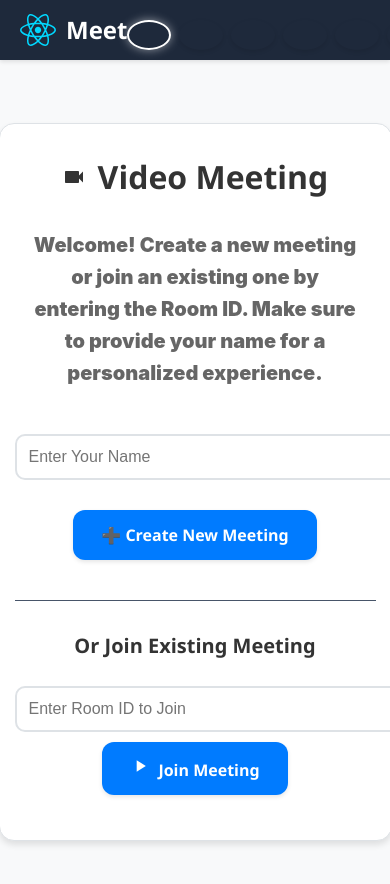
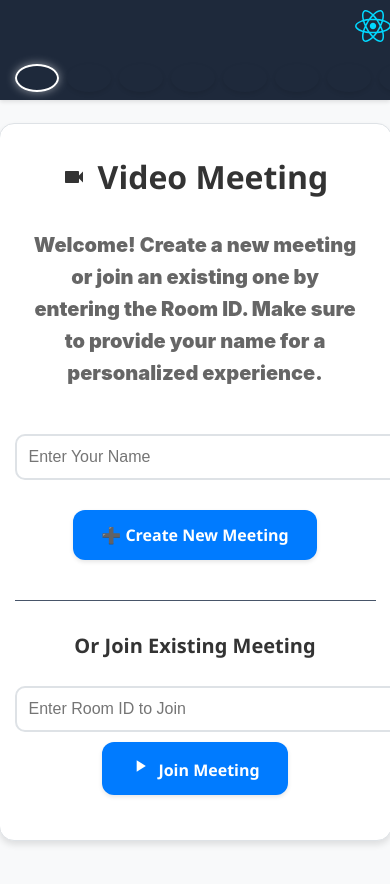
Before and after one commit to nishunisht4997-prog/MeetFrontend, a React app: page / in a window 390 px wide. Shown: the top 884 px of the page. Built offline with nearby package versions, Linux system fonts and the light colour scheme; no server answers; the HTML template or start-up script is replaced by a standard one.

Commit message:
navbar enhancement

```diff
--- a/src/components/Navbar.jsx
+++ b/src/components/Navbar.jsx
@@ -1,8 +1,10 @@
-import { useState } from 'react';
+import { useState, useEffect } from 'react';
 import logo from '../assets/react.svg';
 
 function Navbar() {
-  const [selectedColor, setSelectedColor] = useState('#E91282');
+  const [selectedColor, setSelectedColor] = useState(() => {
+    return localStorage.getItem('selectedThemeColor') || '#E91282';
+  });
 
   const colors = [
     { name: 'rosa-intenso', hex: '#E91282' },
@@ -14,6 +16,12 @@ function Navbar() {
     { name: 'rosa-pastel', hex: '#FFB6C1' },
     { name: 'azul-cielo', hex: '#87CEEB' },
     { name: 'verde-menta', hex: '#00FA9A' },
+    { name: 'rojo-pasion', hex: '#DC143C' },
+    { name: 'turquesa', hex: '#40E0D0' },
+    { name: 'lavanda', hex: '#E6E6FA' },
+    { name: 'oro', hex: '#FFD700' },
+    { name: 'esmeralda', hex: '#50C878' },
+    { name: 'violeta', hex: '#8B00FF' },
   ];
 
   const handleColorChange = (hex) => {
--- a/src/styles/app.css
+++ b/src/styles/app.css
@@ -600,3 +600,34 @@ ul, ol {
 body {
   padding-top: 60px;
 }
+
+/* Mobile responsiveness for navbar */
+@media (max-width: 768px) {
+  .navbar-container {
+    flex-direction: column;
+    gap: 10px;
+  }
+
+  .color-palette {
+    justify-content: center;
+  }
+
+  .navbar-title {
+    font-size: 20px;
+  }
+}
+
+@media (max-width: 480px) {
+  .navbar {
+    padding: 8px 15px;
+  }
+
+  .navbar-title {
+    font-size: 18px;
+  }
+
+  .color-option {
+    width: 25px;
+    height: 25px;
+  }
+}
```
Also changed, not shown: 1 other file (tests, documents, lock files or other folders).
